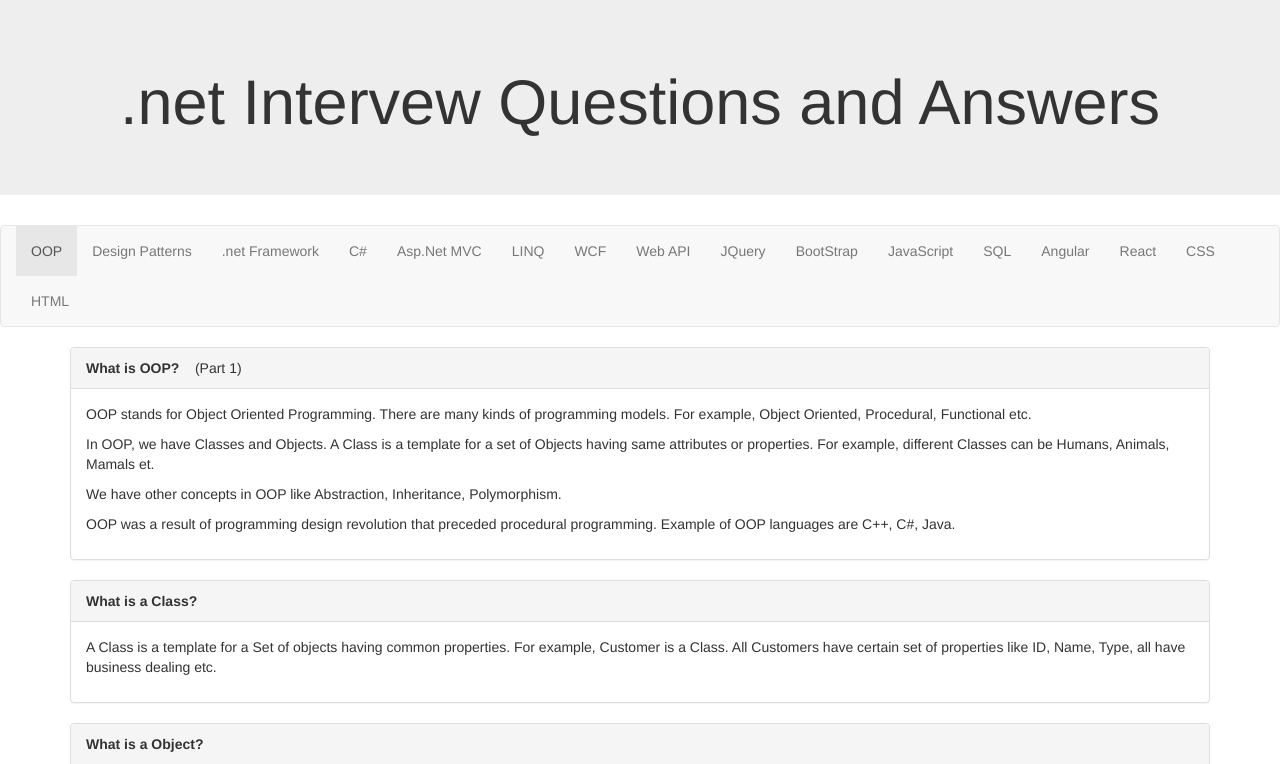
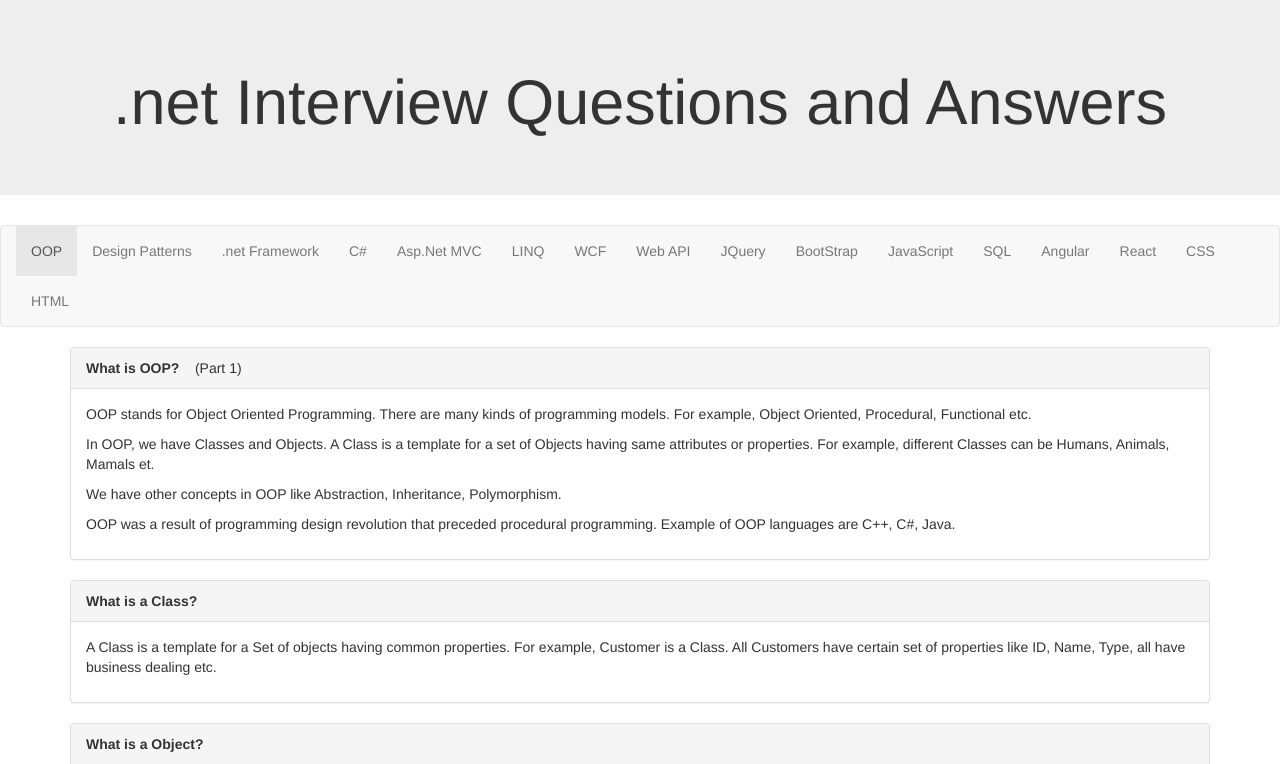
Before and after one commit to SatyaKarmi/dotnetinterview, a plain HTML site: page index.html in a window 1280 px wide. Shown: the top 764 px of the page. Drawn offline with nearby package versions, Linux system fonts and the light colour scheme.

Commit message:
Update index.html

```diff
--- a/index.html
+++ b/index.html
@@ -7,7 +7,7 @@
   </head>
 <body>
  <div class="jumbotron text-center">
-    <h1>.net Intervew Questions and Answers</h1>
+    <h1>.net Interview Questions and Answers</h1>
   </div>
 
   <nav class="navbar navbar-default">
```
